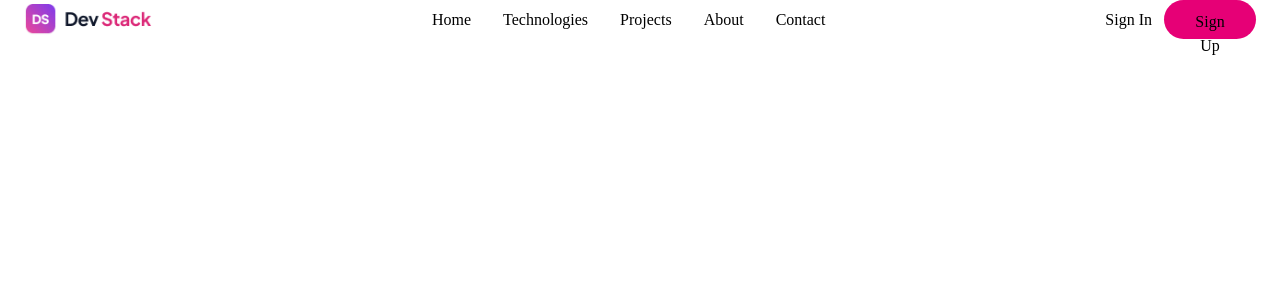
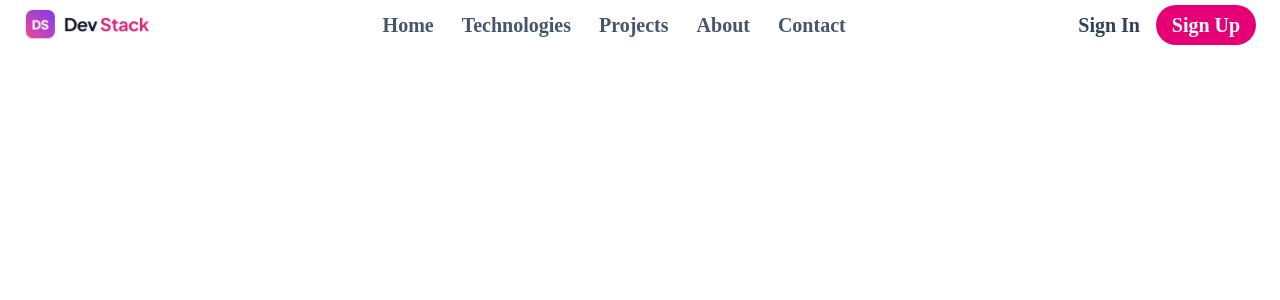
Before and after one commit to junayedhasan302/Assignment-05, a React (Vite) app: page / in a window 1280 px wide. Shown: the top 300 px of the page. Built offline with nearby package versions, Linux system fonts and the light colour scheme.

Commit message:
Nav Done, change if needed after the time

```diff
--- a/src/components/Nav.tsx
+++ b/src/components/Nav.tsx
@@ -2,30 +2,42 @@ import logo from "../assets/logo-text.png";
 
 const Nav = () => {
   return (
-    <nav>
-      <div className="font-['Plus_Jakarta_Sans'] max-w-7xl mx-auto px-6 flex items-center gap-8">
+    <nav className=" font-['Plus_Jakarta_Sans']">
+      <div className="max-w-7xl h-[50px] mx-auto px-6 flex items-center gap-8">
         {/* Logo */}
-        <div className="shrink-0">
-          <img src={logo} alt="Logo" className="w-32" />
-        </div>
+        <div className="shrink-0"><img src={logo} alt="Dev Stack" className="w-[126px]" /></div>
 
         {/* Menu */}
-        <div className="flex-1 flex justify-center">
-          <ul className="flex items-center gap-8">
-            <li>Home</li>
-            <li>Technologies</li>
-            <li>Projects</li>
-            <li>About</li>
-            <li>Contact</li>
+        <div className="flex-1 flex justify-center  ">
+          <ul className="flex items-center gap-7 text-slate-600 text-xl font-bold">
+            <li className="cursor-pointer hover:text-pink-600 transition-colors duration-200">Home</li>
+            <li className="cursor-pointer hover:text-pink-600 transition-colors duration-200">Technologies</li>
+            <li className="cursor-pointer hover:text-pink-600 transition-colors duration-200">Projects</li>
+            <li className="cursor-pointer hover:text-pink-600 transition-colors duration-200">About</li>
+            <li className="cursor-pointer hover:text-pink-600 transition-colors duration-200">Contact</li>
           </ul>
         </div>
 
         {/* Buttons */}
-        <div className="shrink-0 flex items-center gap-3">
-            <button>Sign In</button>
-            <button className="w-[92px] h-[39px] px-5 py-2.5 rounded-[9999px] bg-pink-600">
+        <div className="shrink-0 flex items-center gap-4 font-bold">
+          <button className="text-sm text-slate-700 text-xl font-bold">Sign In</button>
+
+          <button
+            className="
+              w-[100px]
+              h-[40px]
+              rounded-full
+              bg-pink-600
+              text-white
+              font-semibold
+              transition-colors
+              duration-200
+              hover:bg-pink-700
+              text-xl font-bold
+            "
+          >
             Sign Up
-            </button>
+          </button>
         </div>
       </div>
     </nav>
--- a/src/index.css
+++ b/src/index.css
@@ -2,6 +2,4 @@
 
 @import url('https://fonts.googleapis.com/css2?family=Plus+Jakarta+Sans:wght@200..800&display=swap');
 
-body {
-  font-family: "Plus Jakarta Sans", sans-serif;
-}
+@import url('https://fonts.googleapis.com/css2?family=Inter:wght@100..900&display=swap');
```
